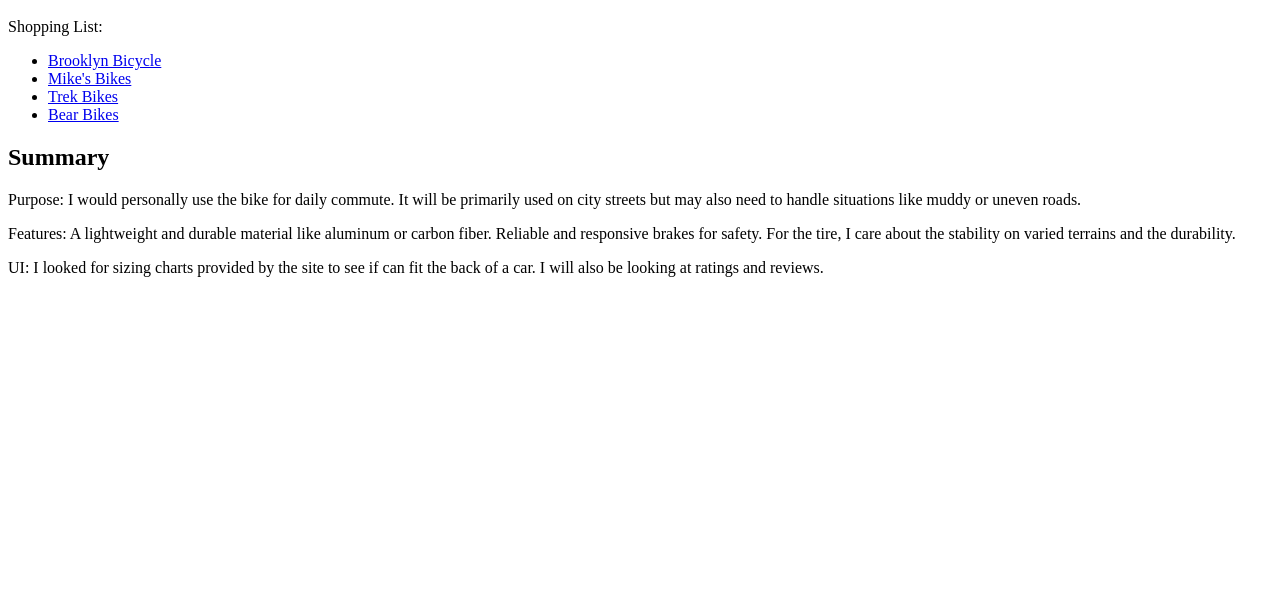
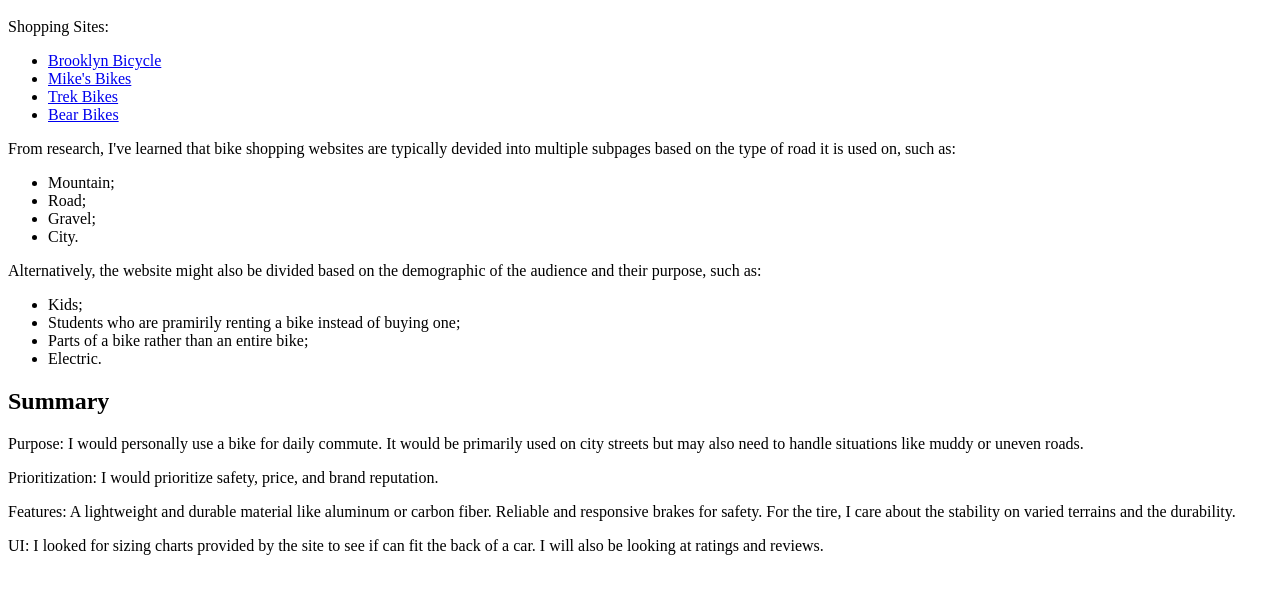
Before and after one commit to xiatiantian24/applications2024spring, a plain HTML site: page bike-finder/research-product-knowledge/index.html in a window 1280 px wide. Shown: the part 48-642 px from the top of the page. Drawn offline with Linux system fonts and the light colour scheme.

Commit message:
Update index.html

```diff
--- a/bike-finder/research-product-knowledge/index.html
+++ b/bike-finder/research-product-knowledge/index.html
@@ -1,12 +1,28 @@
 <h1>Research: Product Knowledge</h1>
-<p>Shopping List:</p>
+<p>Shopping Sites:</p>
 <ul>
     <li><a href="https://www.brooklynbicycleco.com/">Brooklyn Bicycle</a></li>
     <li><a href="https://mikesbikes.com/">Mike's Bikes</a></li>
     <li><a href="https://www.trekbikes.com/us/en_US/">Trek Bikes</a></li>
     <li><a href="https://www.bearsbikes.com/fullyearrentals">Bear Bikes</a></li>
 </ul>
+<p>From research, I've learned that bike shopping websites are typically devided into multiple subpages based on the type of road it is used on, such as:</p>
+<ul>
+    <li>Mountain;</li>
+    <li>Road;</li>
+    <li>Gravel;</li>
+    <li>City.</li>
+</ul>
+<p>Alternatively, the website might also be divided based on the demographic of the audience and their purpose, such as:</p>
+<ul>
+    <li>Kids;</li>
+    <li>Students who are pramirily renting a bike instead of buying one;</li>
+    <li>Parts of a bike rather than an entire bike;</li>
+    <li>Electric.</li>
+</ul>
+
 <h2>Summary</h2>
-<p>Purpose: I would personally use the bike for daily commute. It will be primarily used on city streets but may also need to handle situations like muddy or uneven roads.</p>
+<p>Purpose: I would personally use a bike for daily commute. It would be primarily used on city streets but may also need to handle situations like muddy or uneven roads.</p>
+<p>Prioritization: I would prioritize safety, price, and brand reputation.</p>
 <p>Features: A lightweight and durable material like aluminum or carbon fiber. Reliable and responsive brakes for safety. For the tire, I care about the stability on varied terrains and the durability.</p>
 <P>UI: I looked for sizing charts provided by the site to see if can fit the back of a car. I will also be looking at ratings and reviews.</P>
```
